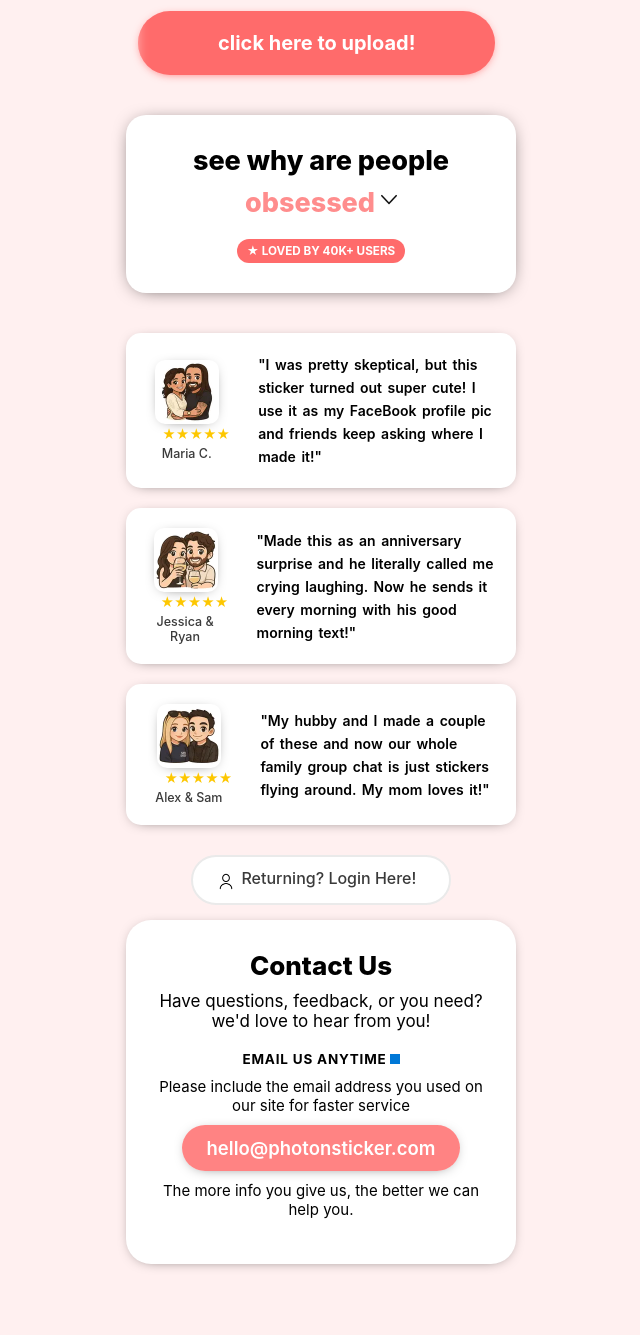
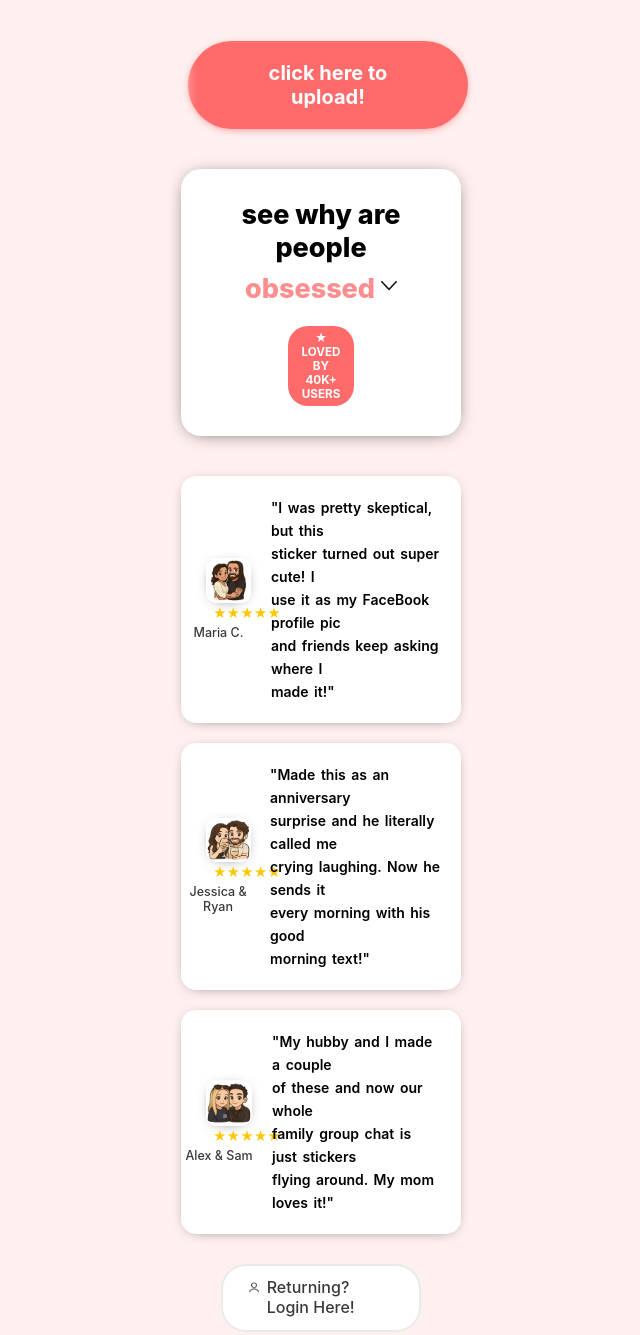
Before and after one commit to ETONGAWAJI/Photon-Sticker, a plain HTML site: page index.html in a window 1280 px wide. Shown: the part 571-1906 px from the top of the page, without its empty margins (319-959 px from the left). Drawn offline with Linux system fonts and the light colour scheme.

Commit message:
Update test ps.css

```diff
--- a/ps.css
+++ b/ps.css
@@ -37,7 +37,7 @@ body {
     display: flex;
     align-items: center;
     justify-content: center;
-    margin: 52px 475px 24px 475px;
+    margin: 52px 500px 24px 500px;
     padding: 7px 0px 7px 0px;
     background-color: var(--main-color);
     border-radius: 17px;
@@ -96,7 +96,7 @@ body {
     border: none;
     border-radius: 55px;
     cursor: pointer;
-    margin: 0px 460px 20px 450px;
+    margin: 0px 500px 20px 500px;
     padding: 20px 80px 20px 80px;
     box-shadow: 0px 2px 10px -3px var(--button);
     transition: ease-in-out 0.3s;
@@ -147,7 +147,7 @@ body {
     border-radius: 20px;
     box-shadow: 0px 2px 20px -9px var(--black);
     padding: 30px 60px 30px 60px;
-    margin: 40px 445px 40px 445px;
+    margin: 40px 500px 40px 500px;
 }
 
 .question > h1 {
@@ -202,7 +202,7 @@ body {
     align-items: center;
     justify-content: center;
     background-color: var(--main-color);
-    margin: 0px 445px 20px 445px;
+    margin: 0px 500px 20px 500px;
     padding: 20px 15px 20px 15px;
     border-radius: 15px;
     box-shadow: 0px 2px 15px -9px var(--black);
@@ -264,7 +264,7 @@ body {
     background-color: var(--main-color);
     border-radius: 25px;
     border: 2px solid var(--lightgrey);
-    margin: 30px 510px 70px 510px;
+    margin: 30px 540px 70px 540px;
     padding: 11px 25px 13px 25px;
 }
 
@@ -414,7 +414,7 @@ body {
     justify-content: center;
     background-color: var(--main-color);
     border-radius: 25px;
-    margin: -55px 445px 90px 445px;
+    margin: -55px 500px 90px 500px;
     padding: 30px 20px 15px 20px;
     box-shadow: 0px 2px 15px -9px var(--black);
 }
```
